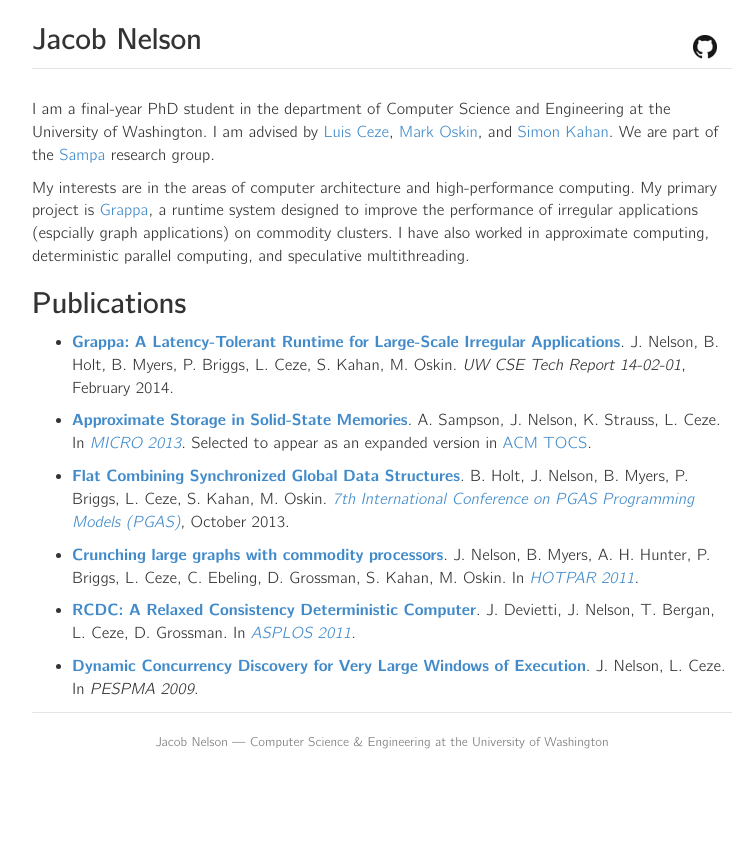
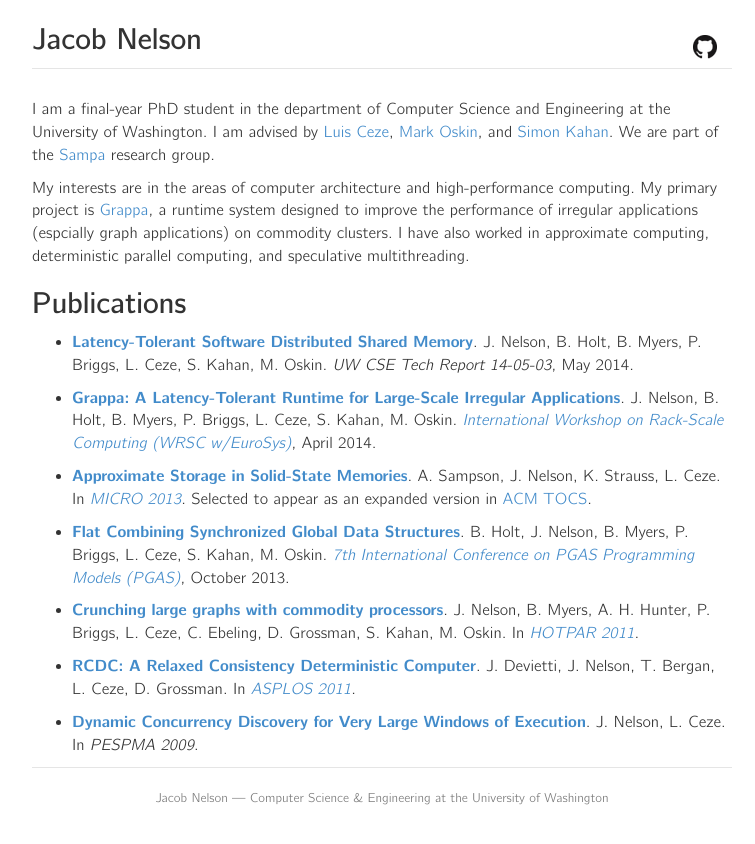
Before and after one commit to nelsonje/nelsonje.github.io, a Jekyll site: the page built from index.md, in a window 1280 px wide. Shown: the top 844 px of the page, without its empty margins (258-1013 px from the left). Built offline with Jekyll 4.4.1, drawn with Linux system fonts in a browser that asks for light colours; nearby versions of some CDN libraries; Markdown is read by kramdown in place of the engine named in the settings.

Commit message:
update with latest paper links

```diff
--- a/index.md
+++ b/index.md
@@ -16,7 +16,9 @@ My interests are in the areas of computer architecture and high-performance comp
 Publications
 ------------
 
-- **[Grappa: A Latency-Tolerant Runtime for Large-Scale Irregular Applications](http://sampa.cs.washington.edu/papers/grappa-tr-2014-02.pdf)**. J. Nelson, B. Holt, B. Myers, P. Briggs, L. Ceze, S. Kahan, M. Oskin. *UW CSE Tech Report 14-02-01*, February 2014.
+- **[Latency-Tolerant Software Distributed Shared Memory](http://sampa.cs.washington.edu/papers/grappa-tr-14-05-03.pdf)**. J. Nelson, B. Holt, B. Myers, P. Briggs, L. Ceze, S. Kahan, M. Oskin. *UW CSE Tech Report 14-05-03*, May 2014.
+
+- **[Grappa: A Latency-Tolerant Runtime for Large-Scale Irregular Applications](http://sampa.cs.washington.edu/papers/grappa-wrsc-2014.pdf)**. J. Nelson, B. Holt, B. Myers, P. Briggs, L. Ceze, S. Kahan, M. Oskin. *[International Workshop on Rack-Scale Computing (WRSC w/EuroSys)](http://research.microsoft.com/en-us/events/wrsc2014/)*, April 2014.
 
 - **[Approximate Storage in Solid-State Memories](http://homes.cs.washington.edu/~asampson/media/papers/approxstorage-micro2013.pdf)**. A. Sampson, J. Nelson, K. Strauss, L. Ceze. In *[MICRO 2013](http://www.microarch.org/micro46/)*. Selected to appear as an expanded version in [ACM TOCS](http://tocs.acm.org/).
 
```
